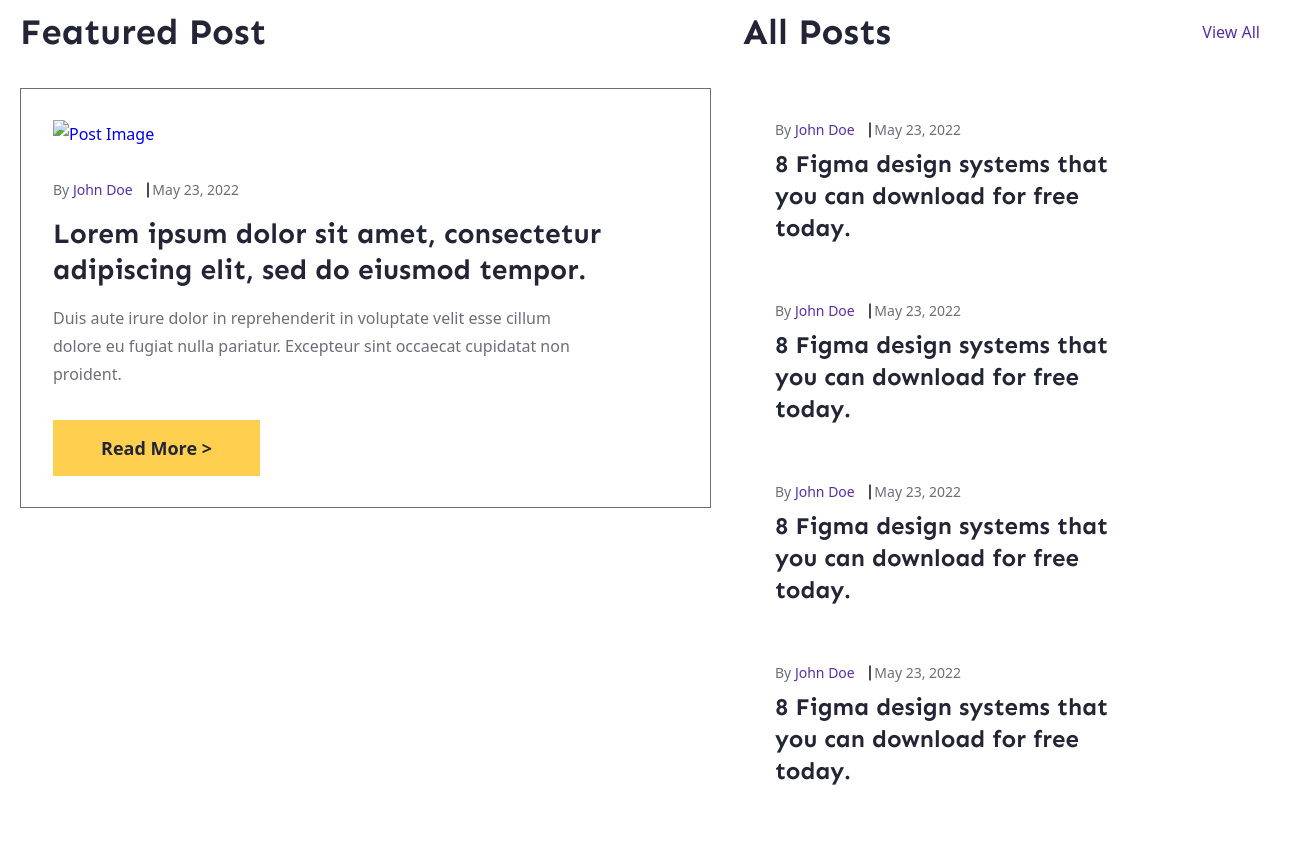
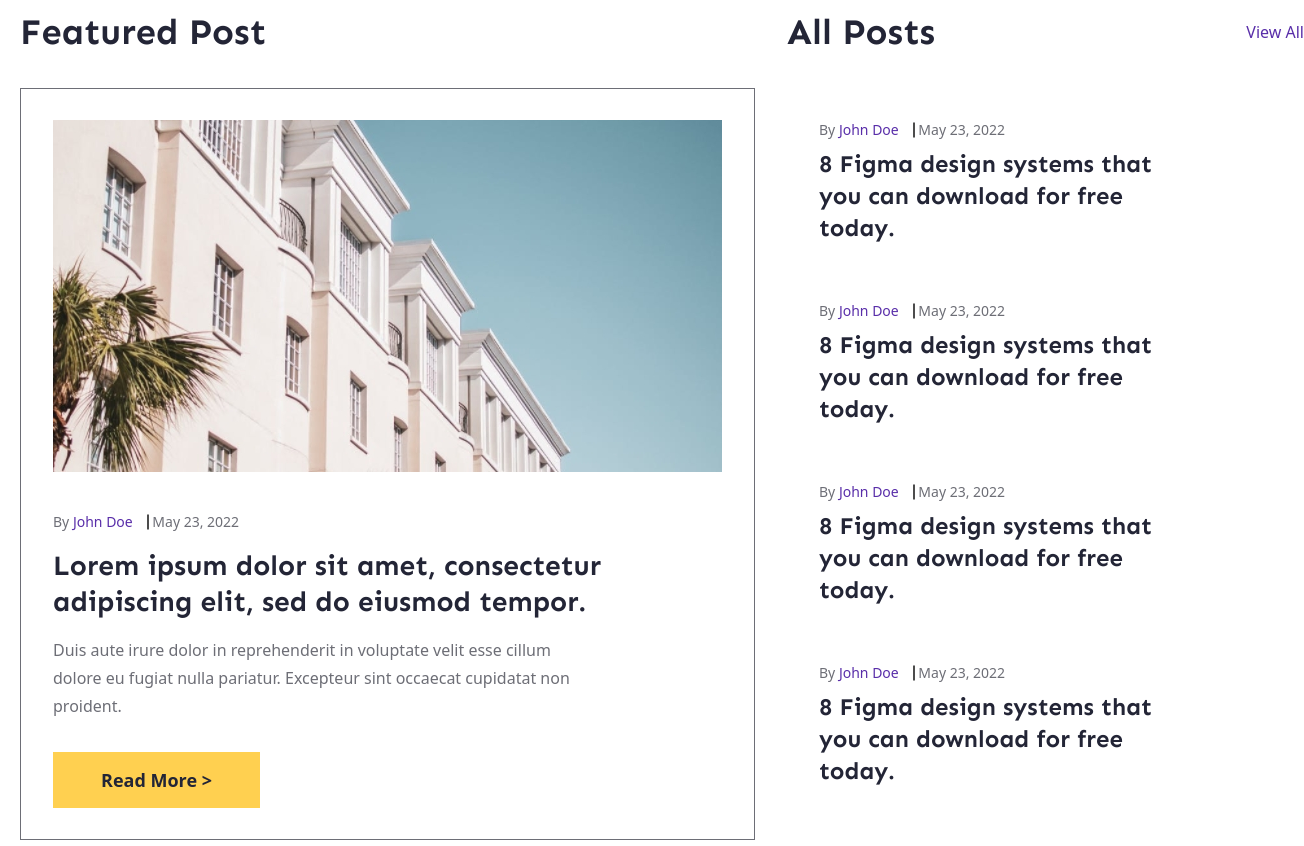
Before and after one commit to Lingrode/finsweet, a plain HTML site: page index.html in a window 1280 px wide. Shown: the part 1000-1846 px from the top of the page, 1304 px wide, since content can reach past the window. Drawn offline with nearby package versions, Linux system fonts and the light colour scheme.

Commit message:
Deploying to gh-pages from @ Lingrode/finsweet@7f9cae9406daf2452045091c0824d4d5ff46ee82 🚀

```diff
--- a/index.html
+++ b/index.html
@@ -104,7 +104,7 @@
         <h3 class="post__container-title">Featured Post</h3>
         <div class="post__wrapper">
           <a class="post__link" href="#">
-            <img class="post__image" src="./img/posts/home-post-img.jpg" alt="Post Image" />
+            <img class="post__image" src="/finsweet/assets/home-post-img-Ds0cO3bM.jpeg" alt="Post Image" />
           </a>
           <p class="post__caption label">
             By <a class="post__author page-link" href="#">John Doe</a>
```
Also changed, not shown: assets/home-post-img-Ds0cO3bM.jpeg (added).
